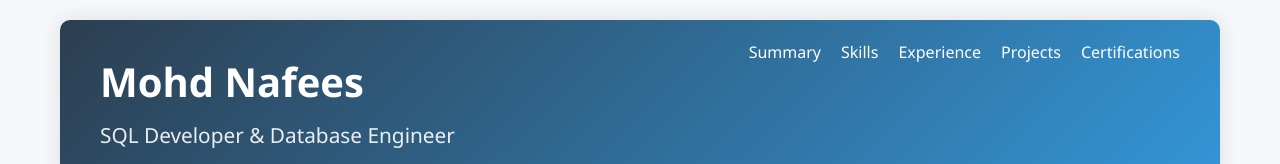
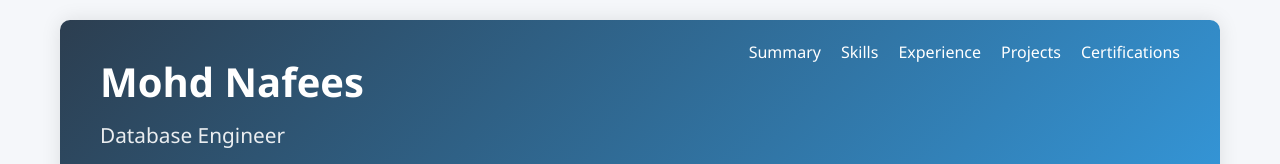
Before and after one commit to nafeesraza21-png/Nafees_Website, a website: page resume.html in a window 1280 px wide. Shown: the top 164 px of the page. Drawn offline with Linux system fonts and the light colour scheme.

Commit message:
Latest website updates

```diff
--- a/resume.html
+++ b/resume.html
@@ -250,7 +250,7 @@
             </div>
 
             <h1>Mohd Nafees</h1>
-            <p class="title">SQL Developer & Database Engineer</p>
+            <p class="title">Database Engineer</p>
 
             <div class="contact-info">
                 <div class="contact-item">
```
